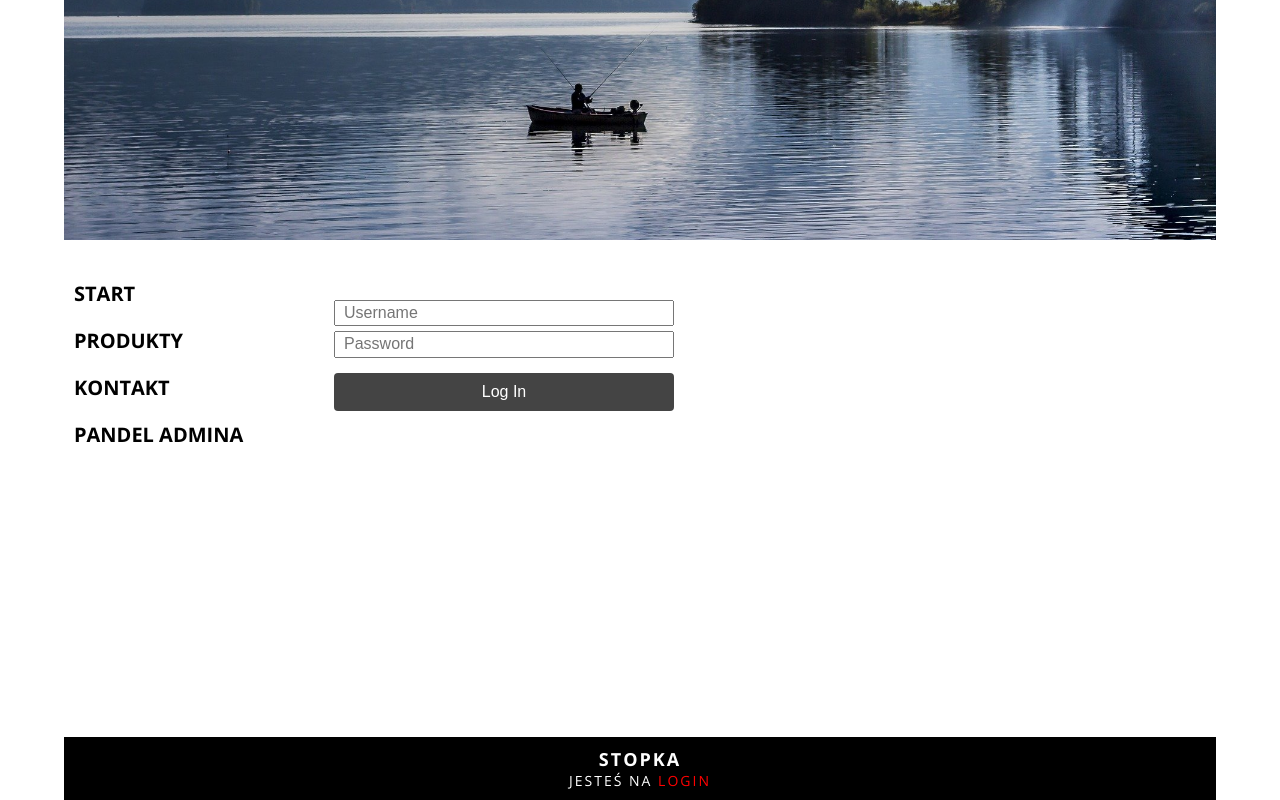
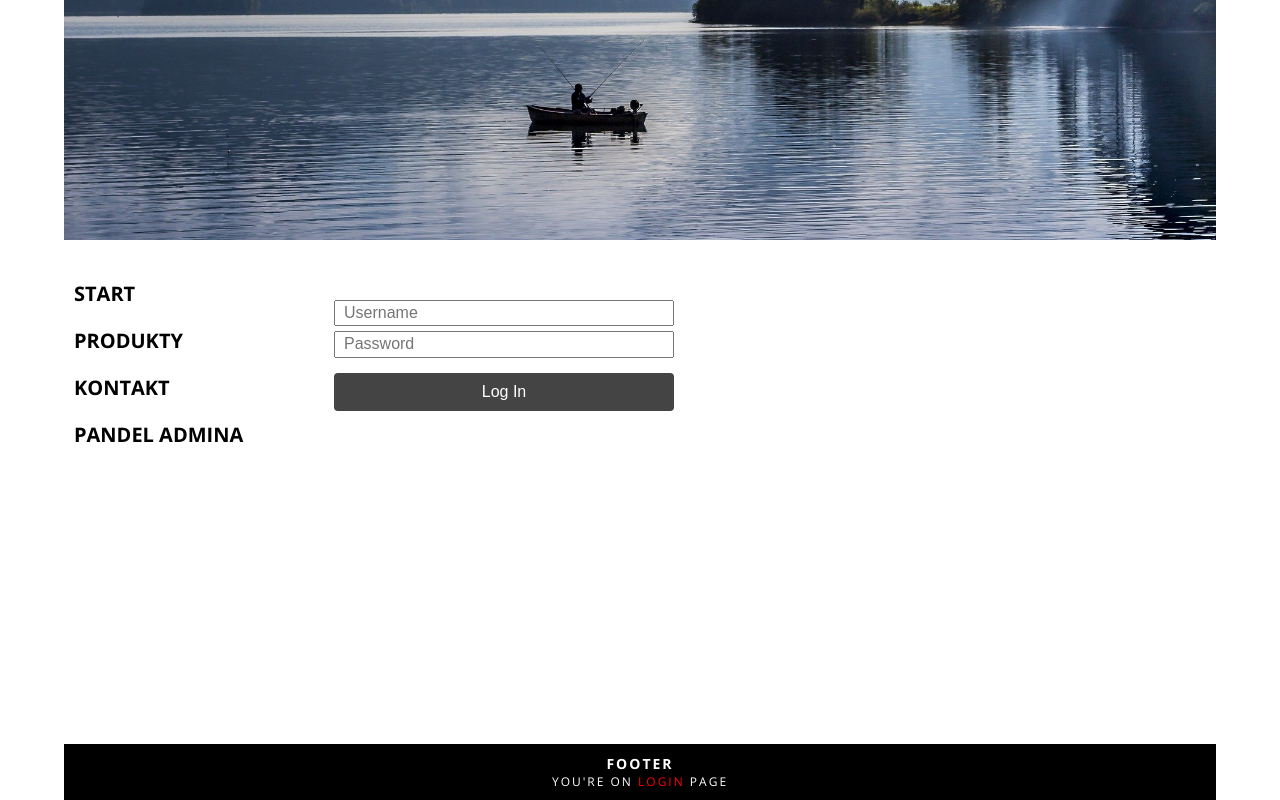
Before and after one commit to APabisz/13.Simple_ReactApp, a React (Create React App) app: page /login in a window 1280 px wide. Built offline with nearby package versions, Linux system fonts and the light colour scheme.

Commit message:
fix: new text for footer

```diff
--- a/src/layouts/Footer.js
+++ b/src/layouts/Footer.js
@@ -5,13 +5,13 @@ import "../styles/Footer.css"
 const Footer = () => {
   return (
     <div className='footer'>
-      <h2>Stopka</h2>
+      <h2>Footer</h2>
       <Route
         path='/'
         exact
         render={(props) => (
           <p>
-            Jesteś na <span>stronie głównej</span>
+            You're on <span>home</span> page
           </p>
         )}
       />
@@ -19,10 +19,9 @@ const Footer = () => {
         path='/:page'
         exact
         render={(props) => {
-          console.log(props)
           return (
             <p>
-              Jesteś na <span>{props.match.params.page}</span>
+              You're on <span>{props.match.params.page}</span> page
             </p>
           )
         }}
@@ -32,11 +31,11 @@ const Footer = () => {
         path='/:page/:idProduct'
         exact
         render={(props) => {
-          console.log(props)
           return (
             <p>
-              Jesteś na{" "}
-              <span>{`${props.match.params.page}/${props.match.params.idProduct}`}</span>
+              You're on{" "}
+              <span>{`${props.match.params.page}/${props.match.params.idProduct}`}</span>{" "}
+              page
             </p>
           )
         }}
--- a/src/styles/Footer.css
+++ b/src/styles/Footer.css
@@ -3,9 +3,9 @@
 }
 
 .footer h2 {
-  font-size: 18px;
+  font-size: 14px;
 }
 
 .footer p {
-  font-size: 14px;
+  font-size: 12px;
 }
```
